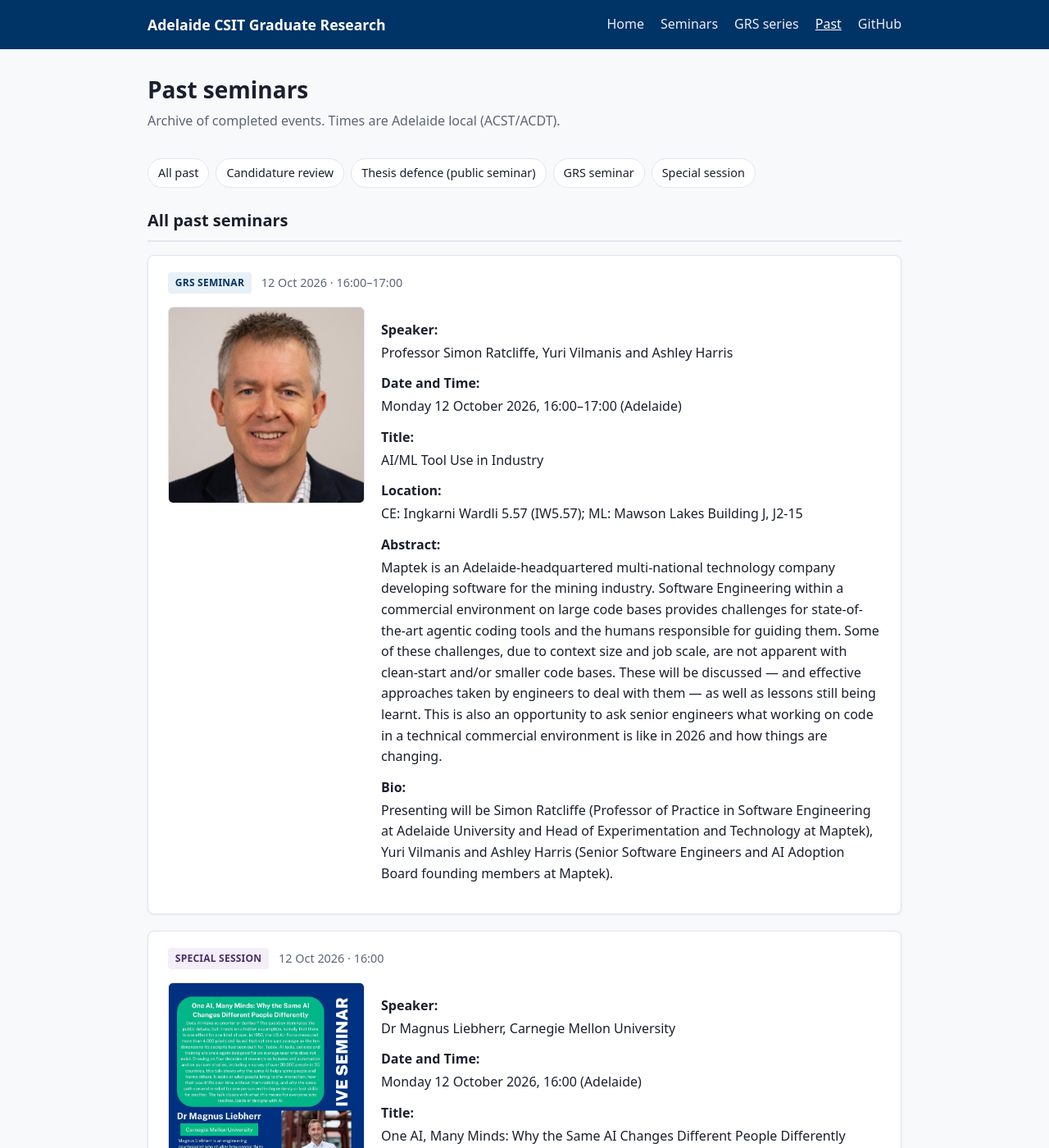
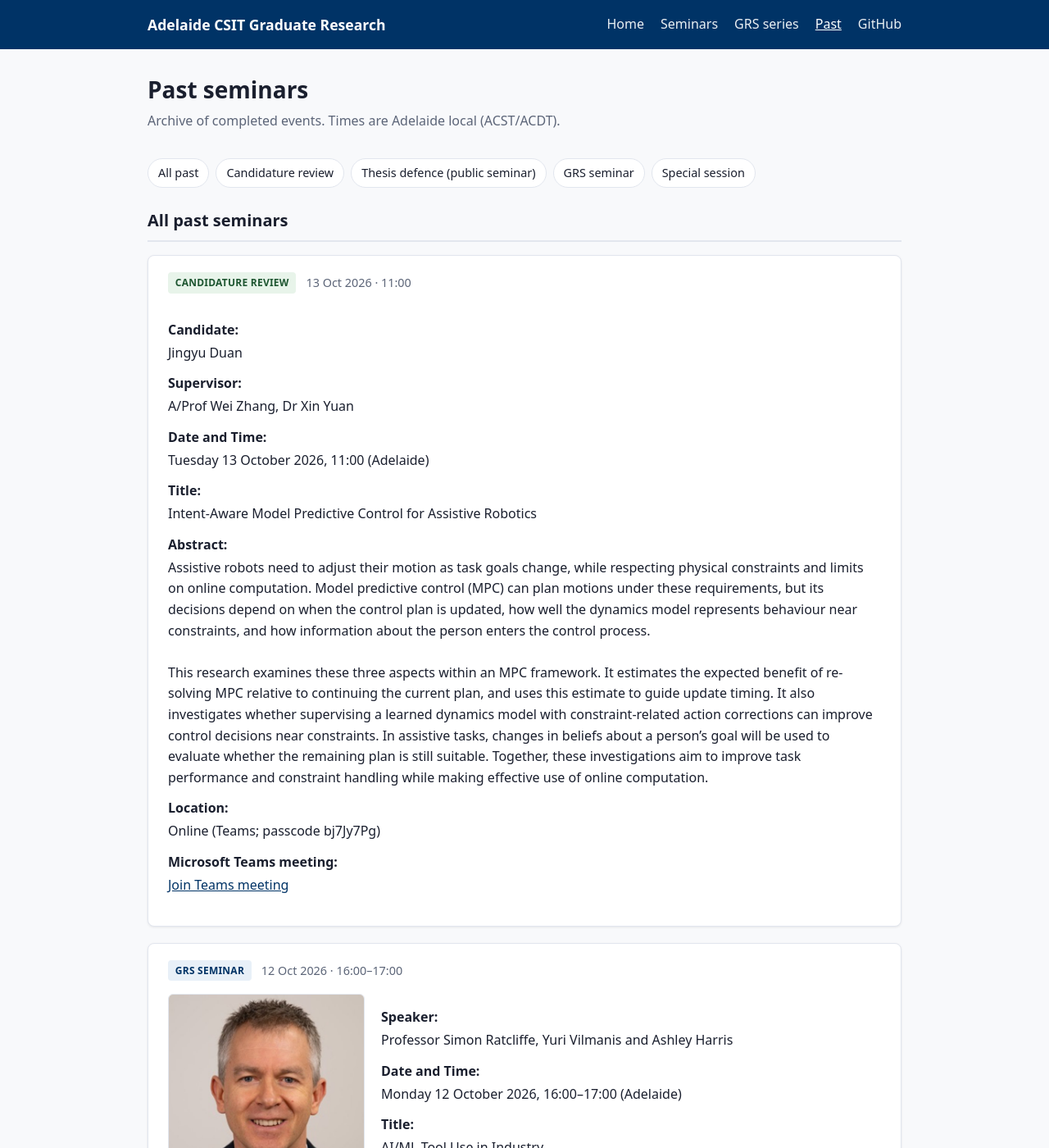
Before and after one commit to ht-timchen/Adelaide-CSIT-GRC, a Jekyll site: the page built from past-seminars.md, in a window 1280 px wide and 1400 px high. Shown: the whole window at 82% size. Built offline with Jekyll 4.4.1, drawn with Linux system fonts in a browser that asks for light colours; some of the changed text lies outside the part shown.

Commit message:
Add Jingyu Duan candidature review on 13 October.
Co-authored-by: Cursor <cursoragent@cursor.com>

```diff
--- a/_data/seminars.yml
+++ b/_data/seminars.yml
@@ -693,6 +693,21 @@ seminars:
       Presenting will be Simon Ratcliffe (Professor of Practice in Software Engineering at Adelaide University and Head of Experimentation and Technology at Maptek), Yuri Vilmanis and Ashley Harris (Senior Software Engineers and AI Adoption Board founding members at Maptek).
     status: scheduled
 
+  - id: candidature-review-2026-10-13-duan
+    type: candidature_review
+    candidate: "Jingyu Duan"
+    supervisor: "A/Prof Wei Zhang, Dr Xin Yuan"
+    date: 2026-10-13
+    time: "11:00"
+    title: "Intent-Aware Model Predictive Control for Assistive Robotics"
+    abstract: |
+      Assistive robots need to adjust their motion as task goals change, while respecting physical constraints and limits on online computation. Model predictive control (MPC) can plan motions under these requirements, but its decisions depend on when the control plan is updated, how well the dynamics model represents behaviour near constraints, and how information about the person enters the control process.
+
+      This research examines these three aspects within an MPC framework. It estimates the expected benefit of re-solving MPC relative to continuing the current plan, and uses this estimate to guide update timing. It also investigates whether supervising a learned dynamics model with constraint-related action corrections can improve control decisions near constraints. In assistive tasks, changes in beliefs about a person’s goal will be used to evaluate whether the remaining plan is still suitable. Together, these investigations aim to improve task performance and constraint handling while making effective use of online computation.
+    teams_url: "https://teams.microsoft.com/meet/477249437855493?p=TZcaAKdSPqtOXHJyob"
+    location: "Online (Teams; passcode bj7Jy7Pg)"
+    status: scheduled
+
   - id: hdr-2026-10-19-series-14
     type: hdr_seminar
     series: hdr-2026
```
